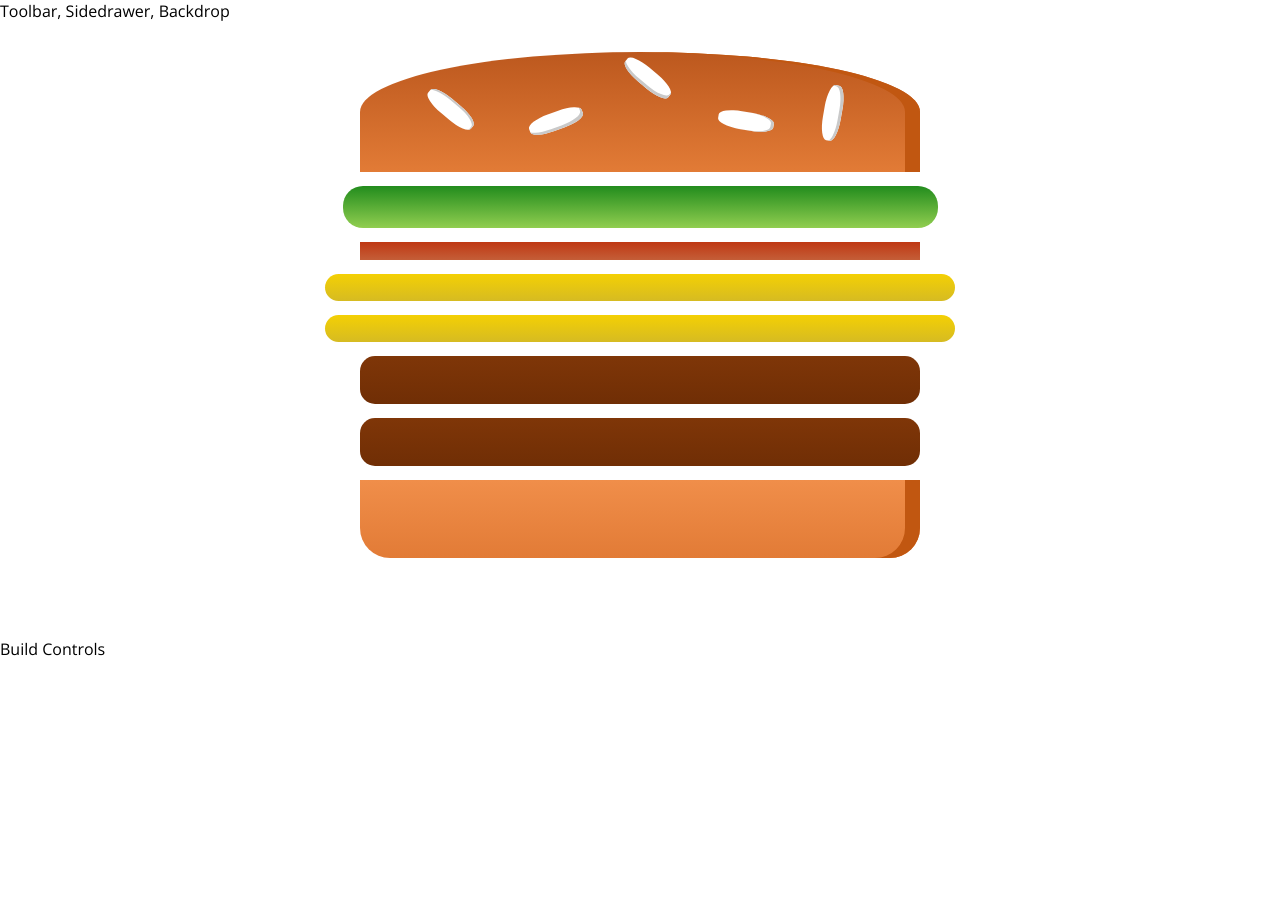
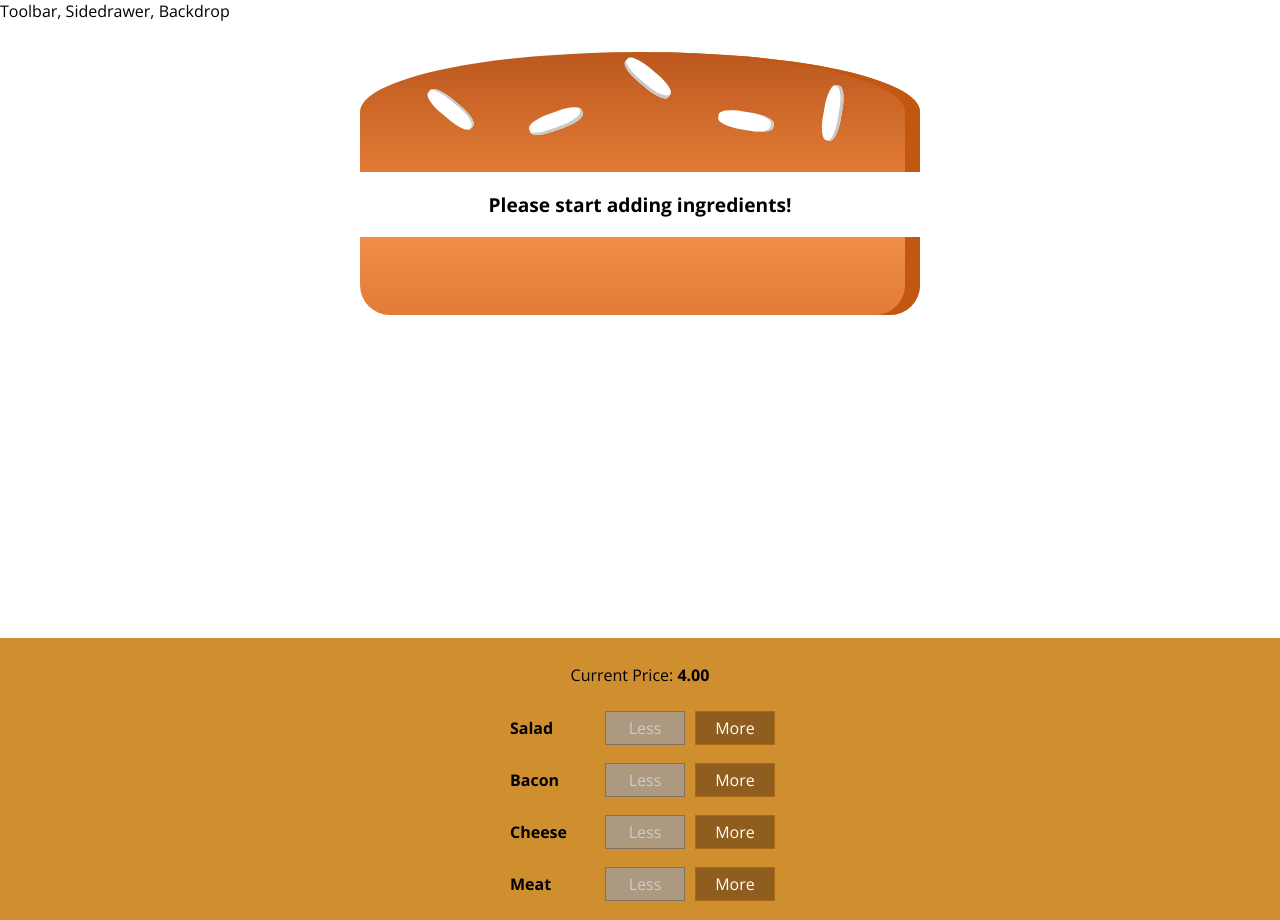
Before and after one commit to elliotkim916/burgerBuilder, a React app: page / in a window 1280 px wide. Before the commit the page ends 800 px from the top, so only its background shows below. Built offline with nearby package versions, Linux system fonts and the light colour scheme.

Commit message:
Able to build burger with build controls and display price

```diff
--- /dev/null
+++ b/src/components/Burger/BuildControls/BuildControl/BuildControl.css
@@ -0,0 +1,56 @@
+.BuildControl {
+  display: flex;
+  justify-content: space-between;
+  align-items: center;
+  margin: 5px 0;
+}
+
+.BuildControl button {
+  display: block;
+  font: inherit;
+  padding: 5px;
+  margin: 0 5px;
+  width: 80px;
+  border: 1px solid #AA6817;
+  cursor: pointer;
+  outline: none;
+}
+
+.BuildControl button:disabled {
+  background-color: #AC9980;
+  border: 1px solid #7E7365;
+  color: #ccc;
+  cursor: default;
+}
+
+.BuildControl button:hover:disabled {
+  background-color: #AC9980;
+  color: #ccc;
+  cursor: not-allowed;
+}
+
+.Label {
+  padding: 10px;
+  font-weight: bold;
+  width: 80px;
+}
+
+.BuildControl .Less {
+  background-color: #D39952;
+  color: white;
+}
+
+.BuildControl .More {
+  background-color: #8F5E1E;
+  color: white;
+}
+
+.BuildControl .Less:hover, .BuildControl .Less:active {
+  background-color: #DAA972;
+  color: white;
+}
+
+.BuildControl .More:hover,.BuildControl .More:active {
+  background-color: #99703F;
+  color: white;
+}
--- /dev/null
+++ b/src/components/Burger/BuildControls/BuildControl/BuildControl.js
@@ -0,0 +1,23 @@
+import React from 'react';
+import classes from './BuildControl.css';
+
+const buildControl = (props) => (
+  <div className={classes.BuildControl}>
+    <div className={classes.Label}>{props.label}</div>
+    <button
+      className={classes.Less}
+      onClick={() => props.removed()}
+      disabled={props.disabled}
+    >
+      Less
+    </button>
+    <button
+      className={classes.More}
+      onClick={() => props.added()}
+    >
+      More
+    </button>
+  </div>
+);
+
+export default buildControl;
--- /dev/null
+++ b/src/components/Burger/BuildControls/BuildControls.css
@@ -0,0 +1,10 @@
+.BuildControls {
+  width: 100%;
+  background-color: #CF8F2E;
+  display: flex;
+  flex-flow: column;
+  align-items: center;
+  box-shadow: 0 2px 1px #ccc;
+  margin: auto;
+  padding: 10px 0;
+}
--- /dev/null
+++ b/src/components/Burger/BuildControls/BuildControls.js
@@ -0,0 +1,27 @@
+import React from 'react';
+import classes from './BuildControls.css';
+import BuildControl from './BuildControl/BuildControl';
+
+const controls = [
+  { label: 'Salad', type: 'salad' },
+  { label: 'Bacon', type: 'bacon' },
+  { label: 'Cheese', type: 'cheese' },
+  { label: 'Meat', type: 'meat' },
+];
+
+const buildControls = (props) => (
+  <div className={classes.BuildControls}>
+    <p>Current Price: <strong>{props.price.toFixed(2)}</strong></p>
+    {controls.map(control => (
+      <BuildControl
+        key={control.label}
+        label={control.label}
+        added={() => props.ingredientAdded(control.type)}
+        removed={() => props.ingredientRemoved(control.type)}
+        disabled={props.disabled[control.type]}
+      />
+    ))}
+  </div>
+);
+
+export default buildControls;
--- a/src/components/Burger/Burger.js
+++ b/src/components/Burger/Burger.js
@@ -3,15 +3,23 @@
 import BurgerIngredient from './BurgerIngredient/BurgerIngredient';
 
 const burger = (props) => {
-  const transformedIngredients = Object.keys(props.ingredients)
+  let transformedIngredients = Object.keys(props.ingredients)
     .map(igKey => {
       console.log('igKey', igKey);
       return [...Array(props.ingredients[igKey])].map((_, i) => {  // gives an array with a specific number of spaces
         console.log(i);
         return <BurgerIngredient key={igKey + i} type={igKey} />; // corresponding ingredient
       });
-    });
+    })
+            // prev value, current value
+    .reduce((arr, el) => {
+      return arr.concat(el);
+    }, []);
 
+  if (transformedIngredients.length === 0) {
+    transformedIngredients = <p>Please start adding ingredients!</p>
+  }
+  console.log(transformedIngredients);
   return (
     <div className={classes.Burger}>
       <BurgerIngredient type="bread-top" />
--- a/src/containers/BurgerBuilder/BurgerBuilder.js
+++ b/src/containers/BurgerBuilder/BurgerBuilder.js
@@ -1,6 +1,14 @@
 import React from 'react';
 import Aux from '../../hoc/Aux';
 import Burger from '../../components/Burger/Burger';
+import BuildControls from '../../components/Burger/BuildControls/BuildControls';
+
+const INGREDIENT_PRICES = {
+  salad: 0.5,
+  cheese: 0.4,
+  meat: 1.3,
+  bacon: 0.7
+};
 
 class BurgerBuilder extends React.Component {
   // constructor(props) {
@@ -9,18 +17,61 @@
   // }
   state = {
     ingredients: {
-      salad: 1,
-      bacon: 1,
-      cheese: 2,
-      meat: 2
-    }
+      salad: 0,
+      bacon: 0,
+      cheese: 0,
+      meat: 0
+    },
+    totalPrice: 4
   };
 
+  addIngredientHandler = (type) => {
+    const oldCount = this.state.ingredients[type];
+    const updatedCount = oldCount + 1;
+    const updatedIngredients = {
+      ...this.state.ingredients
+    };
+    updatedIngredients[type] = updatedCount;
+    const priceAddition = INGREDIENT_PRICES[type];
+    const oldPrice = this.state.totalPrice;
+    const newPrice = oldPrice + priceAddition;
+    this.setState({totalPrice: newPrice, ingredients: updatedIngredients});
+  }
+
+  removeIngredientHandler = (type) => {
+    const oldCount = this.state.ingredients[type];
+    if (oldCount <= 0) {
+      return;
+    }
+    const updatedCount = oldCount - 1;
+    const updatedIngredients = {
+      ...this.state.ingredients
+    };
+    updatedIngredients[type] = updatedCount;
+    const priceDeduction = INGREDIENT_PRICES[type];
+    const oldPrice = this.state.totalPrice;
+    const newPrice = oldPrice - priceDeduction;
+    this.setState({totalPrice: newPrice, ingredients: updatedIngredients});
+  }
+
   render() {
+    const disabledInfo = {
+      ...this.state.ingredients
+    };
+    for (let key in disabledInfo) {
+      // will return true or false
+      disabledInfo[key] =  disabledInfo[key] <= 0;
+    }
+    console.log(disabledInfo);
     return (
       <Aux>
         <Burger ingredients={this.state.ingredients} />
-        <div>Build Controls</div>
+        <BuildControls
+          ingredientAdded={this.addIngredientHandler}
+          ingredientRemoved={this.removeIngredientHandler}
+          disabled={disabledInfo}
+          price={this.state.totalPrice}
+        />
       </Aux>
     );
   }
```
